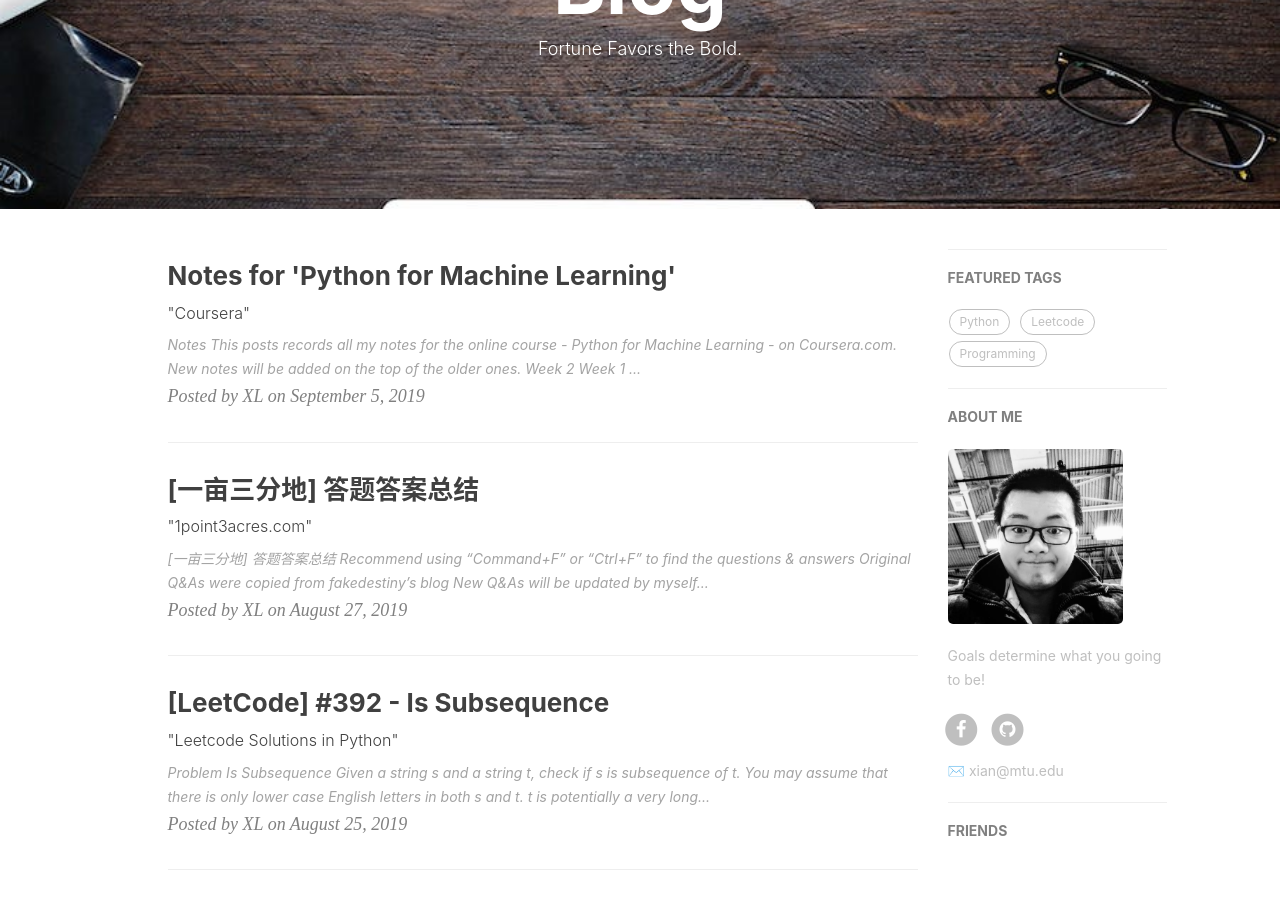
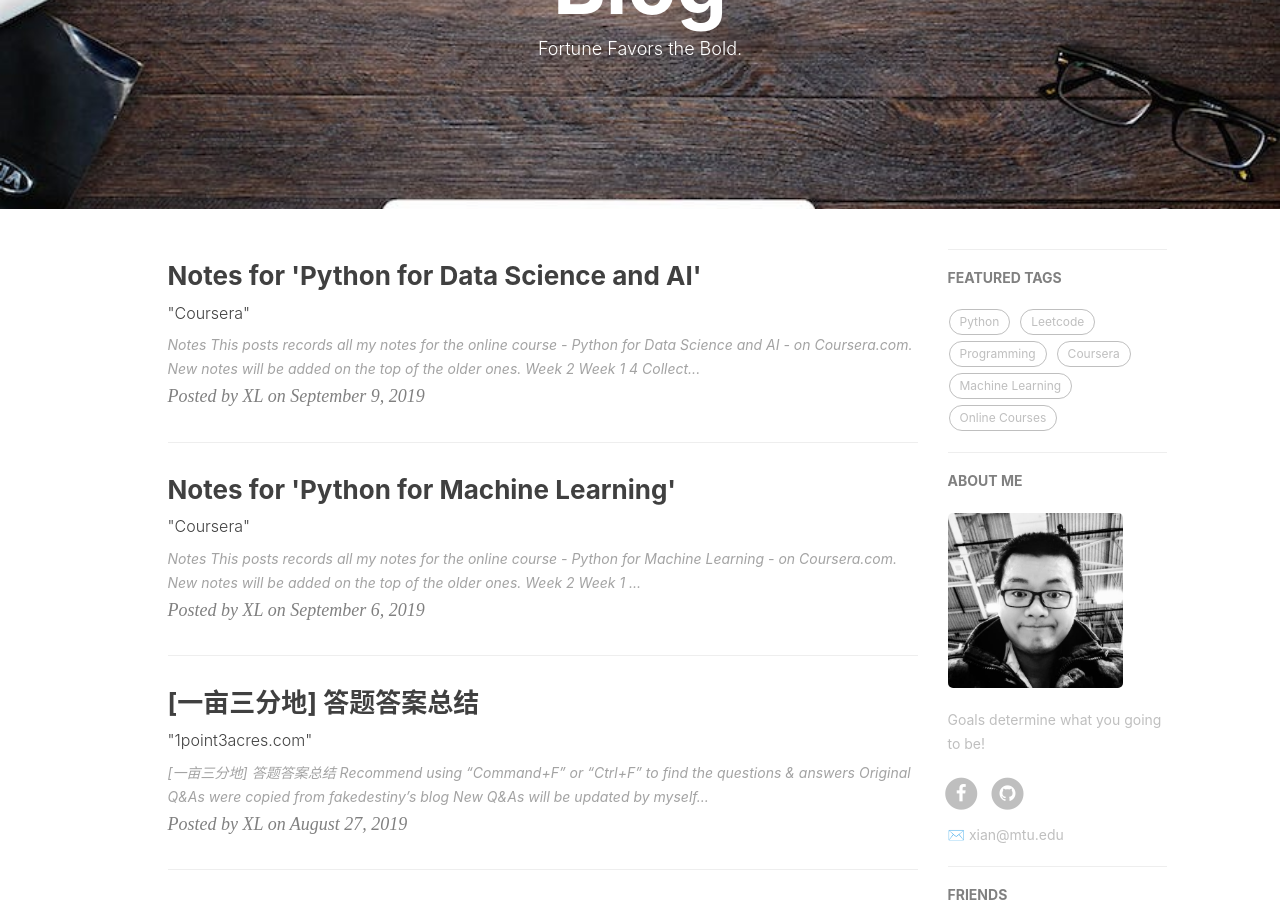
Before and after one commit to xian49930/jiuwuzhi.github.io, a Jekyll site: the page built from index.html, in a window 1280 px wide and 900 px high, scrolled down 297 px. Built offline with Jekyll 4.4.1, drawn with Linux system fonts in a browser that asks for light colours; nearby versions of some CDN libraries; the list of posts is cut into pages by our own code; comment, search, counter and statistics services are not loaded; some of the changed text lies outside the part shown.

Commit message:
change date

```diff
--- /dev/null
+++ b/_posts/2019-09-09-Notes-Python for DS and AI.md
@@ -0,0 +1,44 @@
+---
+layout:     post
+title:      "Notes for 'Python for Data Science and AI'"
+subtitle:   "\"Coursera\""
+date:       2019-09-09
+author:     XL
+header-img:
+catalog: 	 true
+tags:
+    - Coursera
+    - Python
+    - Machine Learning
+    - Data Science
+    - AI
+    - Online Courses
+---
+# Notes
+
+This posts records all my notes for the online course - Python for Data Science and AI - on Coursera.com.
+
+*New notes will be added on the top of the older ones.*
+
+
+## Week 2
+
+
+## Week 1
+
+- **4 Collection Data Types** in Python:
+	- **List** is a collection which is ***ordered*** and ***changeable***. ...
+	- **Tuple** is a collection which is ***ordered*** and ***unchangeable***. ...
+	- **Set** is a collection which is ***unordered*** and ***unindexed***. ...
+	- **Dictionary** is a collection which is ***unordered, changeable and indexed***.
+
+- Lists
+	- [element 1, element 2, element 3...]
+
+- Tuples
+	- Tuples: a finite ordered list of elements. (element 1, element 2, element 3...)
+	- Tuples are *immutable*.
+	- Nesting
+
+- Math Operation
+	- **Operands** and Operators.
```
Also changed, not shown: _posts/2019-09-06-Notes-Python for Machine Learning.md (+1 -1 lines).
